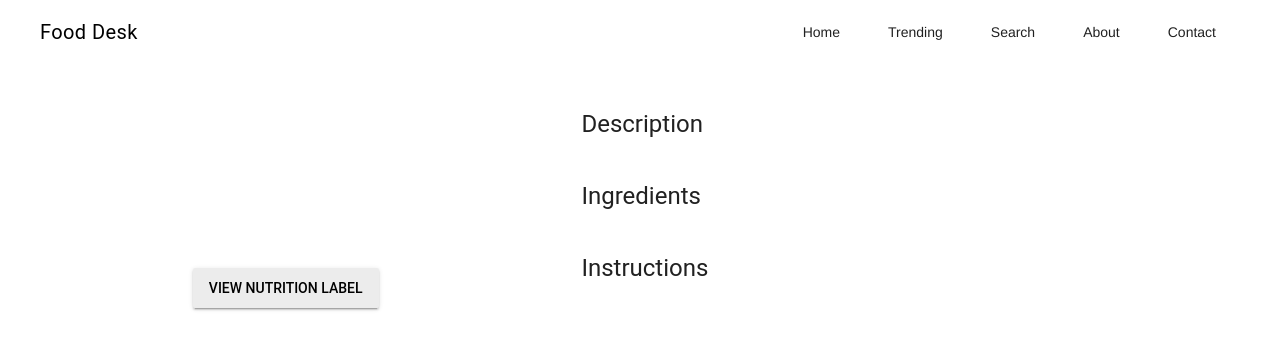
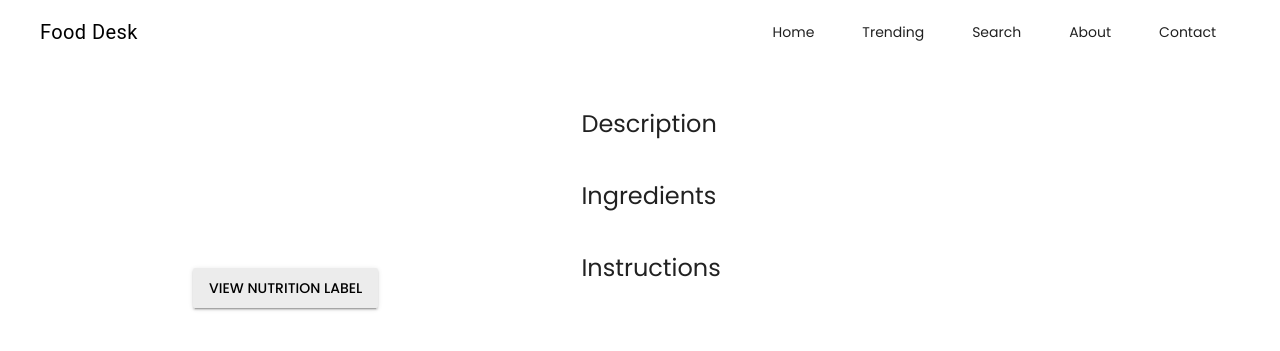
Before and after one commit to jasmincher/final-project-phase-1, a website: page pages/details.html in a window 1280 px wide. Drawn offline with nearby package versions, Linux system fonts and the light colour scheme.

Commit message:
Added google fonts 'poppins' to headings and nutrition label button

```diff
--- a/css/details.css
+++ b/css/details.css
@@ -1,13 +1,23 @@
+@import url('https://fonts.googleapis.com/css2?family=Poppins:ital,wght@0,100;0,200;0,300;0,400;0,500;0,600;0,700;0,800;0,900;1,100;1,200;1,300;1,400;1,500;1,600;1,700;1,800;1,900&display=swap');
+
+:root{
+  --body-font: 'Poppins', sans-serif;
+}
+
+
 /*navbar container*/
 .mdl-layout__header{
   background: white;
   color: black;
   box-shadow: none;
+
 }
 
 /*navbar navigation links*/
 .mdl-layout__header-row a.mdl-navigation__link{
   color: black;
+  font-family: var(--body-font);
+
 }
 
 /*navbar hamburger icon*/
@@ -31,6 +41,7 @@
 
 /*heading for recipe name*/
 #title-and-image h3 {
+  font-family: var(--body-font);
   text-align: center;
 }
 
@@ -48,6 +59,8 @@
 .nutrition-label-btn {
   height: 40px;
   margin: 40px auto;
+  font-family: var(--body-font);
+
 }
 
 /*modal*/
@@ -61,11 +74,9 @@
  margin: auto;
 }
 
-.mdl-dialog__content html{
-  font-size: 1px;
+h4{
+  font-family: var(--body-font) !important;
 }
-
-
 
 /************** Responsive Styles *************/
 @media only screen and (min-width: 576px) {
```
